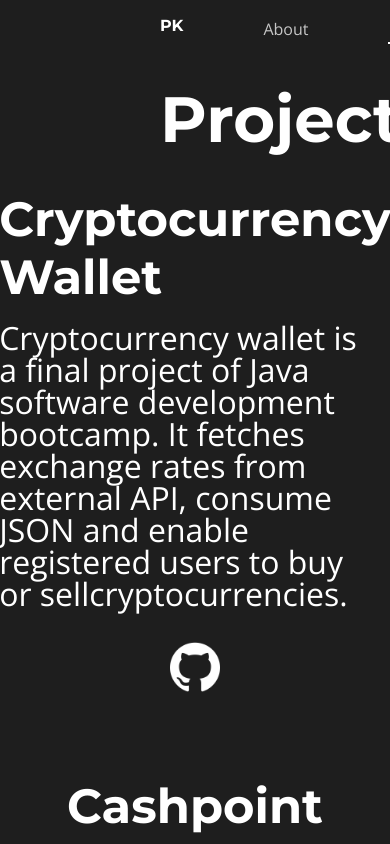
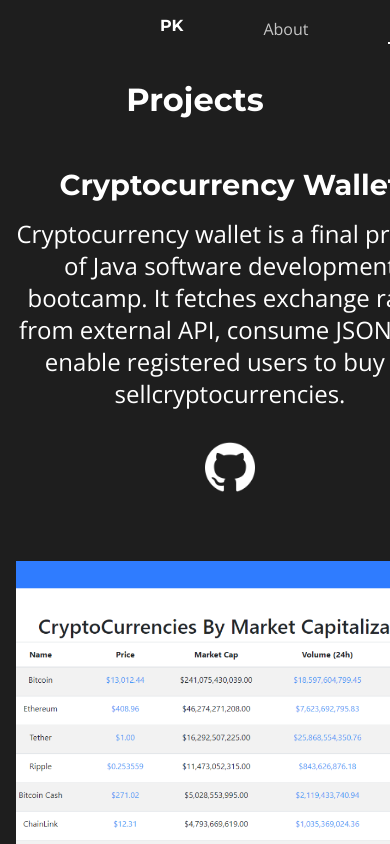
Before and after one commit to KonarzewskiP/portfolioWeb, a React (Create React App) app: page /projects in a window 390 px wide. Shown: the top 844 px of the page. Built offline with nearby package versions, Linux system fonts and the light colour scheme.

Commit message:
uptade styles and make responsive Project page

```diff
--- a/src/components/AboutMeSection.js
+++ b/src/components/AboutMeSection.js
@@ -7,8 +7,7 @@
             <StyledAbout>
                 <h2>About me</h2>
                 <p> My name is Pawel, and I am Junior Full Stack Developer based in London. I am currently looking for
-                    an
-                    opportunity to join a team of experienced developers and build great software together.
+                    an opportunity to join a team of experienced developers and build great software together.
                 </p>
                 <p>
                     I started learning computer programing at 2019 and since then i develop passion for creating
@@ -63,7 +62,7 @@
     width: 700px;
   }
   @media (max-width: 800px) {
-    width:480px;
+    width: 460px;
   }
 `
 
--- a/src/components/ExperienceSection.js
+++ b/src/components/ExperienceSection.js
@@ -103,7 +103,6 @@
     }
     @media (max-width: 800px) {
       font-size: 1.8rem;
-      //padding: 2rem 0;
     }
   }
 
@@ -113,7 +112,6 @@
 
     @media (max-width: 800px) {
       font-size: 1.5rem;
-      //padding: 2rem 0;
     }
   }
 `
--- a/src/components/ProjectComponent.js
+++ b/src/components/ProjectComponent.js
@@ -9,63 +9,98 @@
     return (
         <StyledProject>
             <StyledInfo>
+                <Test>
                     <h4>{`${project.name}`}</h4>
                     <p>{`${project.description}`}</p>
                     <a href={project.gitHubLink}><img src={gitLogo} alt="GitHub logo"/></a>
+                </Test>
             </StyledInfo>
-            <StyledImg>
+            <StyledInfo>
+                <Test>
                     <Shadow>
                         <img src={project.image} alt="project"/>
-                    <StyledOverlay whileHover={{opacity:1}}>
+                        <StyledOverlay whileHover={{opacity: 1}}>
                             <h4>TECH USED:</h4>
                             <p>{project.technology.join(", ")}</p>
                         </StyledOverlay>
                     </Shadow>
-            </StyledImg>
+                </Test>
+            </StyledInfo>
         </StyledProject>
     );
 };
 const StyledProject = styled.div`
-  min-height: 30vh;
+  //min-height: 50vh;
+
+  //flex-wrap: wrap;
+  padding: 2rem 0;
+  //margin: auto;
+  //display: flex;
+  text-align: center;
+  //align-items: center;
+  //justify-content: center;
+  @media (min-width: 1100px) {
     display: flex;
-  padding: 2rem 0;
+    flex-wrap: wrap;
+    justify-content: center;
     align-items: center;
-  justify-content: center;
+  }
 
   p {
-    text-align: left;
-    padding: 1rem 2rem 1rem 0;
-    font-size: 2rem;
+    padding: 1rem 0;
+    font-size: 1.7rem;
+
+    line-height: 2.5rem;
+    @media (max-width: 1100px) {
+      font-size: 1.7rem;
+    }
+    @media (max-width: 800px) {
+      font-size: 1.5rem;
       line-height: 2rem;
     }
-
+  }
 `
 const StyledInfo = styled.div`
-  flex: 1;
-  background: transparent;
-  text-align: center;
 
-
-  h4 {
-    text-align: left;
+  img {;
+    margin: 1rem 0;
+    height: 65px;
+    @media (max-width: 800px) {
+      height: 50px;
     }
-
-  img {
-    margin: 1rem;
-    height: 50px;
   }
 `
 
-const StyledImg = styled.div`
+const Test = styled.div`
+  padding: 1rem;
   flex: 1;
-  //background: transparent;
+  width: 700px;
+  @media (max-width: 1100px) {
+    width: 700px;
+    margin: auto;
+  }
+  @media (max-width: 800px) {
+    width: 460px;
+    margin: auto;
+  }
+
+  h4{
+    font-size: 2.5rem;
+    @media (max-width: 1100px) {
+      font-size: 2.5rem;
+    }
+    @media (max-width: 800px) {
+      font-size: 1.8rem;
+    }
+  }
 `
+
+
+
+
+
 const Shadow = styled(motion.div)`
   position: relative;
-  //
-  //opacity: 1;
-  //transition: 1s;
-  //filter: opacity(1);
 
   img {
     display: block;
@@ -74,11 +109,7 @@
     object-fit: cover;
   }
 
-  //:hover {
-  //  transition: 1s;
-  //  filter: opacity(0.2);
-  //}
-  p{
+  p {
     text-align: center;
   }
 `
@@ -89,7 +120,7 @@
   left: 0;
   width: 100%;
   height: 100%;
-  background: rgba(255,255,255,0.9);
+  background: rgba(255, 255, 255, 0.9);
   color: #000000;
   display: flex;
   flex-direction: column;
@@ -97,10 +128,11 @@
   justify-content: flex-start;
   opacity: 0;
 
-  h4{
+  h4 {
     margin: 2rem;
   }
-  p{
+
+  p {
     line-height: 3rem;
   }
 
--- a/src/components/RandomFacts.js
+++ b/src/components/RandomFacts.js
@@ -6,9 +6,9 @@
         <StyledRandomFacts>
             <RandomFact>
                 <h4>3 random facts about me:</h4>
-                <p>1. Lorem ipsum dolor sit amet, consectetur adipisicing elit. Consectetur, provident!</p>
-                <p>2. Lorem ipsum dolor sit amet, consectetur adipisicing elit. Consectetur, provident!</p>
-                <p>3. Lorem ipsum dolor sit amet, consectetur adipisicing elit. Consectetur, provident!</p>
+                <p>1. I come from Poland.</p>
+                <p>2. When I was younger, I wanted to be a professional skateboarder. In fact I used to skate for 6 years.</p>
+                <p>3. On my free time, I learn how to play bass guitar, read books and train boxing.</p>
             </RandomFact>
         </StyledRandomFacts>
     );
@@ -19,6 +19,7 @@
   align-items: center;
   justify-content: center;
   text-align: center;
+
   h4 {
     padding-bottom: 2rem;
     @media (max-width: 1100px) {
@@ -26,10 +27,11 @@
     }
     @media (max-width: 800px) {
       font-size: 1.8rem;
-      //padding: 2rem 0;
     }
   }
-  p{
+
+  p {
+    padding: 1rem 0;
     line-height: 2.5rem;
     @media (max-width: 1100px) {
       font-size: 1.7rem;
@@ -47,10 +49,8 @@
     width: 700px;
   }
   @media (max-width: 800px) {
-    width:480px;
+    width: 460px;
   }
-
-
 `
 
 export default RandomFacts;
--- a/src/pages/Contact.js
+++ b/src/pages/Contact.js
@@ -23,8 +23,8 @@
                             Feel free to send me an email
                             <span> pawelkonarzewski13@gmail.com </span>or connect and message me on:
                         </p>
-                        <a href="/"><img src={git} alt="git logo"/></a>
-                        <a href="/"><img src={linkedIn} alt="linked in logo"/></a>
+                        <a href="https://github.com/KonarzewskiP"><img src={git} alt="git logo"/></a>
+                        <a href="https://www.linkedin.com/in/pawe%C5%82-konarzewski-181617194/"><img src={linkedIn} alt="linked in logo"/></a>
                     </StyledContactInfo>
                 </StyledContact>
                 <StyledContact>
@@ -48,6 +48,10 @@
     display: flex;
     justify-content: center;
     color: #000000;
+    @media (max-width: 1100px) {
+      font-size: 3rem;
+      //padding-bottom: 3rem;
+    }
   }
 
 `
--- a/src/pages/Projects.js
+++ b/src/pages/Projects.js
@@ -28,14 +28,29 @@
 };
 
 const StyledProjects = styled(motion.div)`
-  min-height: 100vh;
-  //display: flex;
+  //min-height: 100vh;
   align-items: center;
-  justify-content: space-between;
-  padding: 5rem 10rem;
+  //justify-content: space-between;
+  padding: 5rem 0;
   color: #fff;
   background: #1E1E1E;
   margin-top: -5vh;
+
+
+  h2 {
+    @media (min-width: 1100px) {
+      padding-left: 10rem;
+
+    }
+    @media (max-width: 1100px) {
+      display: flex;
+      justify-content: center;
+      font-size: 3rem;
+    }
+    @media (max-width: 800px) {
+      font-size: 2rem;
+    }
+  }
 `
 
 
```
Also changed, not shown: 1 other file (tests, documents, lock files or other folders). Lines whose indentation alone changed are shown as unchanged.
